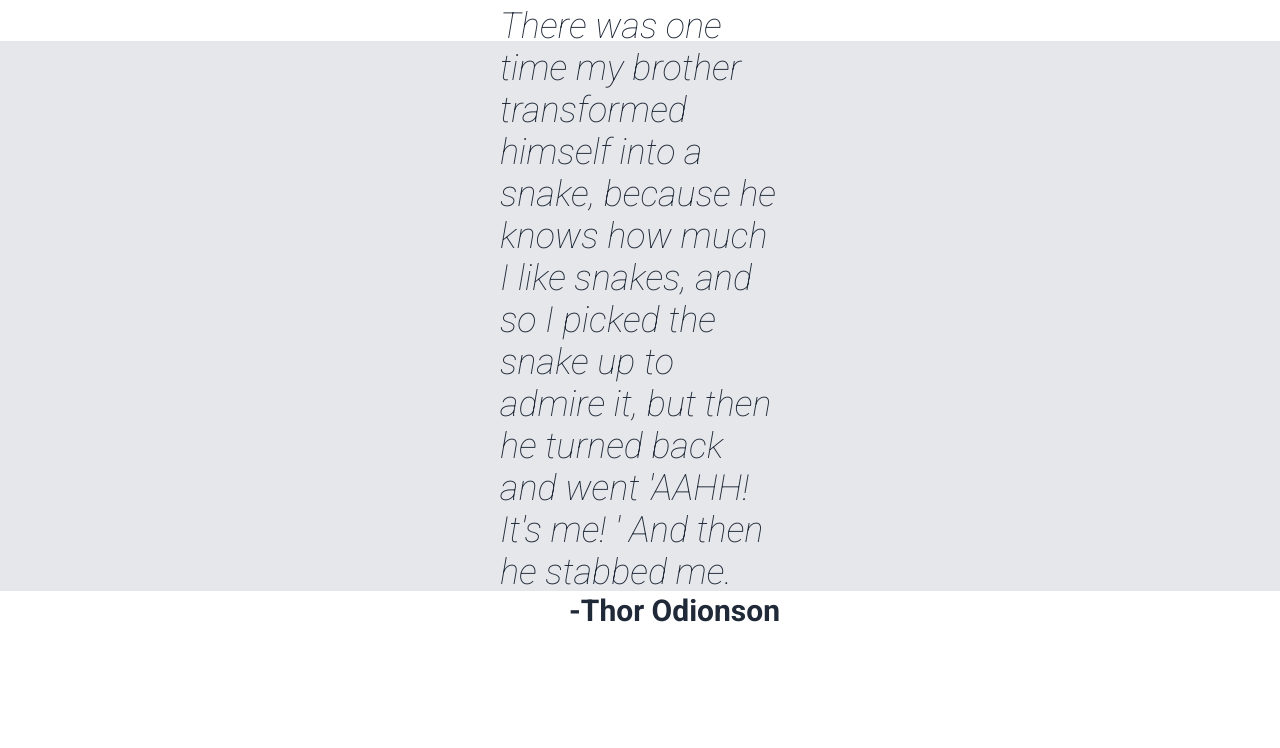
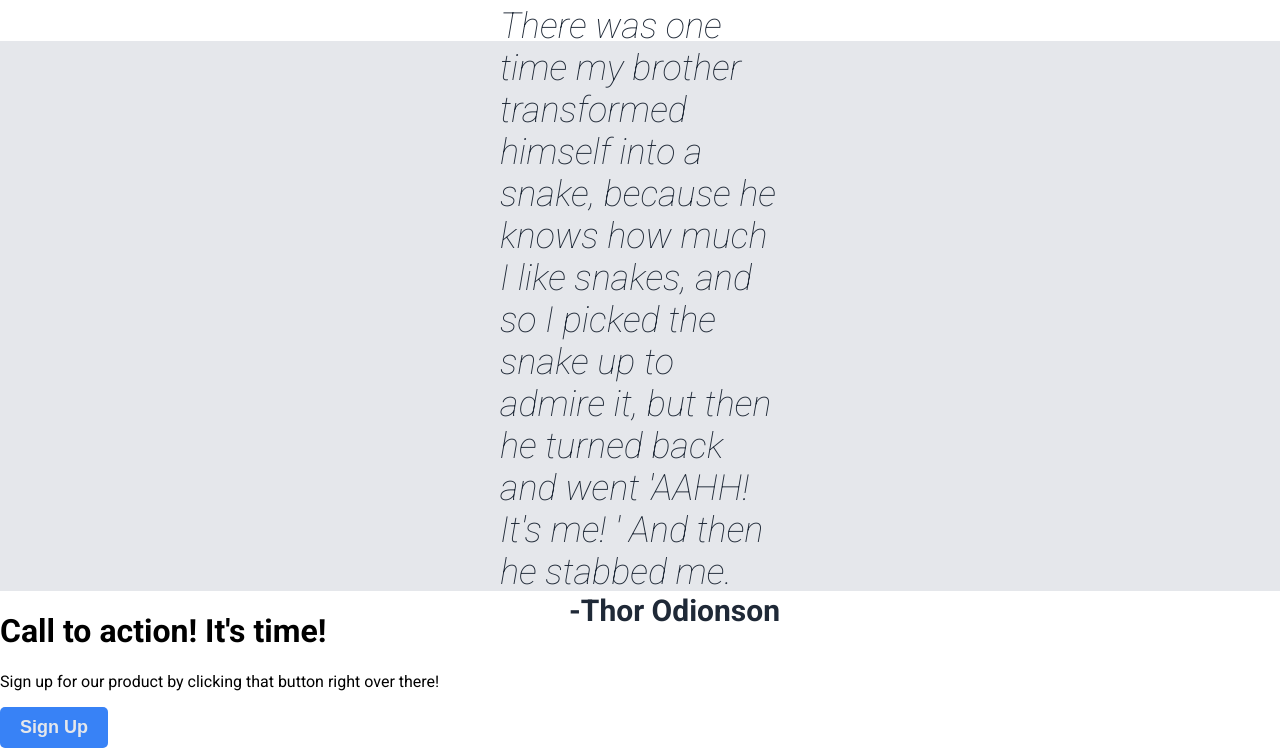
Before and after one commit to drossano/landing-page, a plain HTML site: page index.html in a window 1280 px wide. Shown: the part 1059-1807 px from the top of the page. Before the commit the page ends 1687 px from the top, so only its background shows below. Drawn offline with Linux system fonts and the light colour scheme.

Commit message:
Add call to action html

```diff
--- a/index.html
+++ b/index.html
@@ -59,5 +59,14 @@
             -Thor Odionson
         </p>
     </div>
+    <div class="cta">
+        <div class="cta-container">
+            <div class="cta-text">
+                <h1>Call to action! It's time!</h1>
+                <p>Sign up for our product by clicking that button right over there!</p>
+            </div>
+            <button>Sign Up</button>
+        </div>
+    </div>
 </body>
 </html>
```
